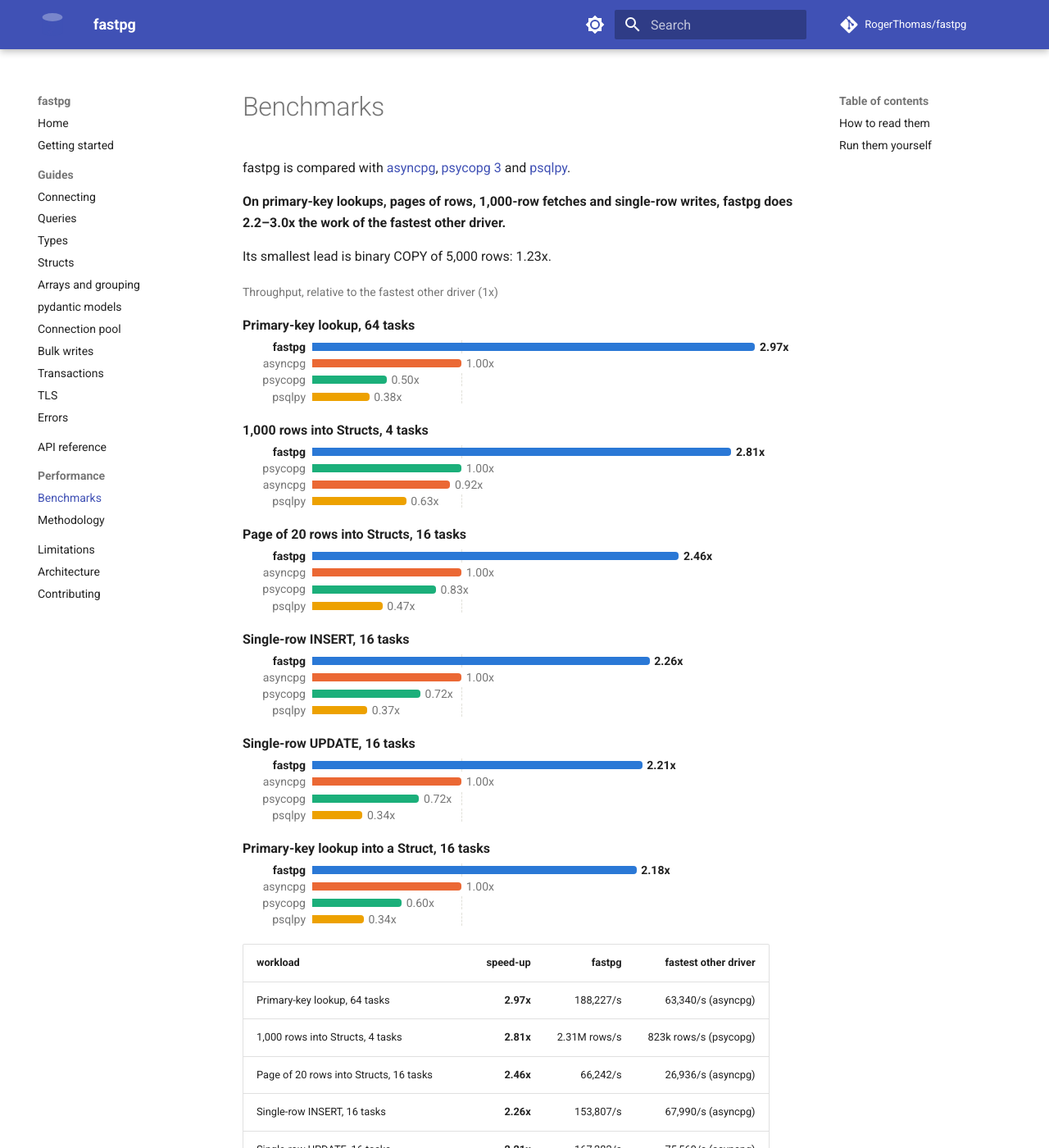
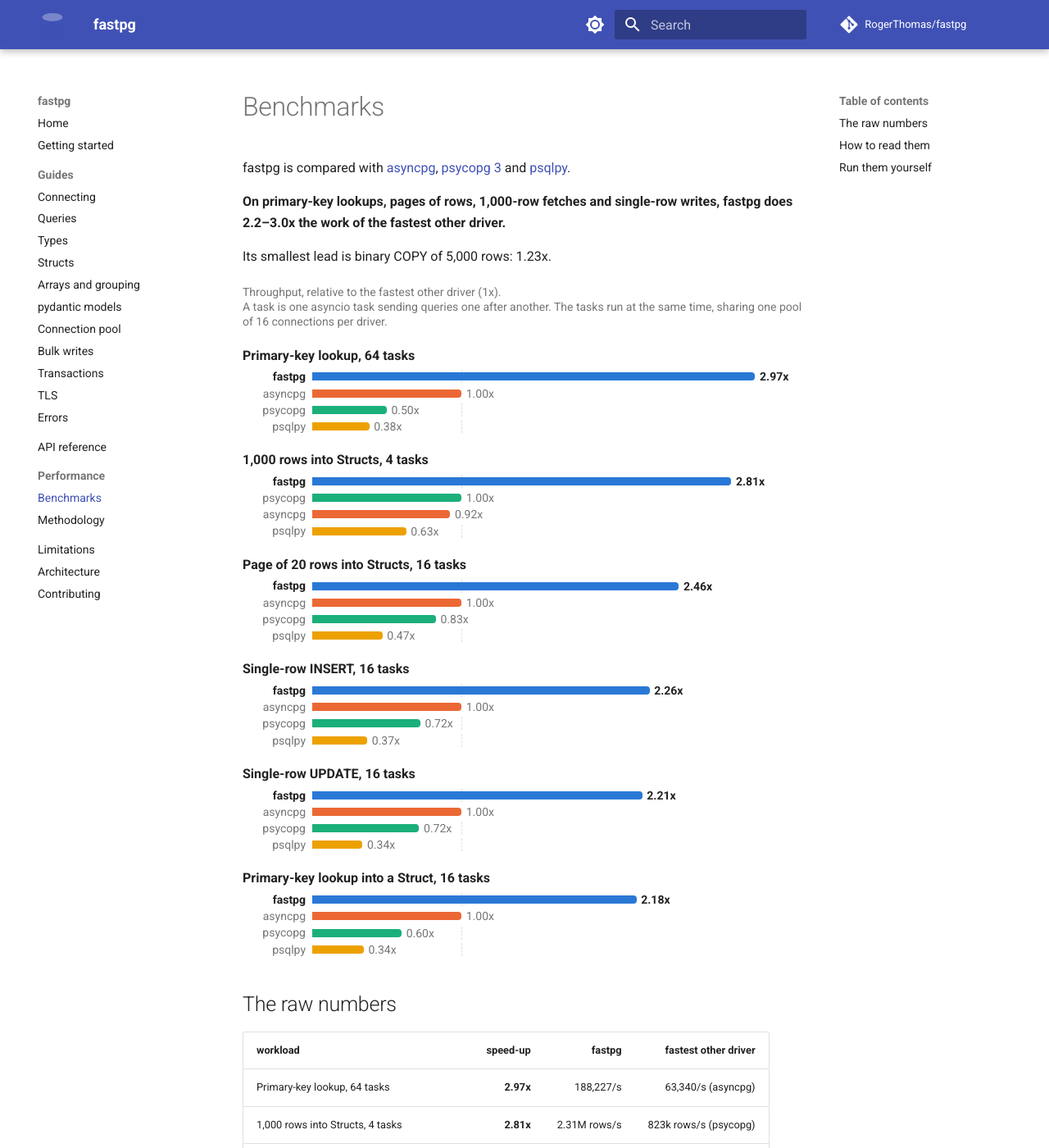
Before and after one commit to RogerThomas/fastpg, an MkDocs documentation site: the page built from docs/performance.md, in a window 1280 px wide and 1400 px high. Shown: the whole window at 82% size. Built offline with MkDocs 1.6.1 and Material for MkDocs 9.7.7, drawn with Linux system fonts in a browser that asks for light colours; comment, search, counter and statistics services are not loaded.

Commit message:
docs: say what a task is above the Benchmarks chart, and head the table

```diff
--- a/docs/performance.md
+++ b/docs/performance.md
@@ -11,7 +11,10 @@
 Its smallest lead is binary COPY of 5,000 rows: 1.23x.
 
 <div class="bench-chart" role="img" aria-label="Bar chart of throughput relative to the fastest other driver: fastpg does 2.18x to 2.97x on each of the six workloads in the table below.">
-  <div class="bench-axis">Throughput, relative to the fastest other driver (1x)</div>
+  <div class="bench-axis">
+    Throughput, relative to the fastest other driver (1x).<br>
+    A task is one asyncio task sending queries one after another. The tasks run at the same time, sharing one pool of 16 connections per driver.
+  </div>
   <div class="bench-group">
     <div class="bench-caption">Primary-key lookup, 64 tasks</div>
     <div class="bench-row bench-row--fastpg" title="fastpg: 188,227 queries/s (2.97x of asyncpg)"><span class="bench-name">fastpg</span><span class="bench-track"><span class="bench-bar" style="width: 99.06%"><span class="bench-value">2.97x</span></span></span></div>
@@ -56,6 +59,8 @@
   </div>
 </div>
 
+## The raw numbers
+
 | workload | speed-up | fastpg | fastest other driver |
 |---|---:|---:|---:|
 | Primary-key lookup, 64 tasks | **2.97x** | 188,227/s | 63,340/s (asyncpg) |
```
Also changed, not shown: 1 other file.
